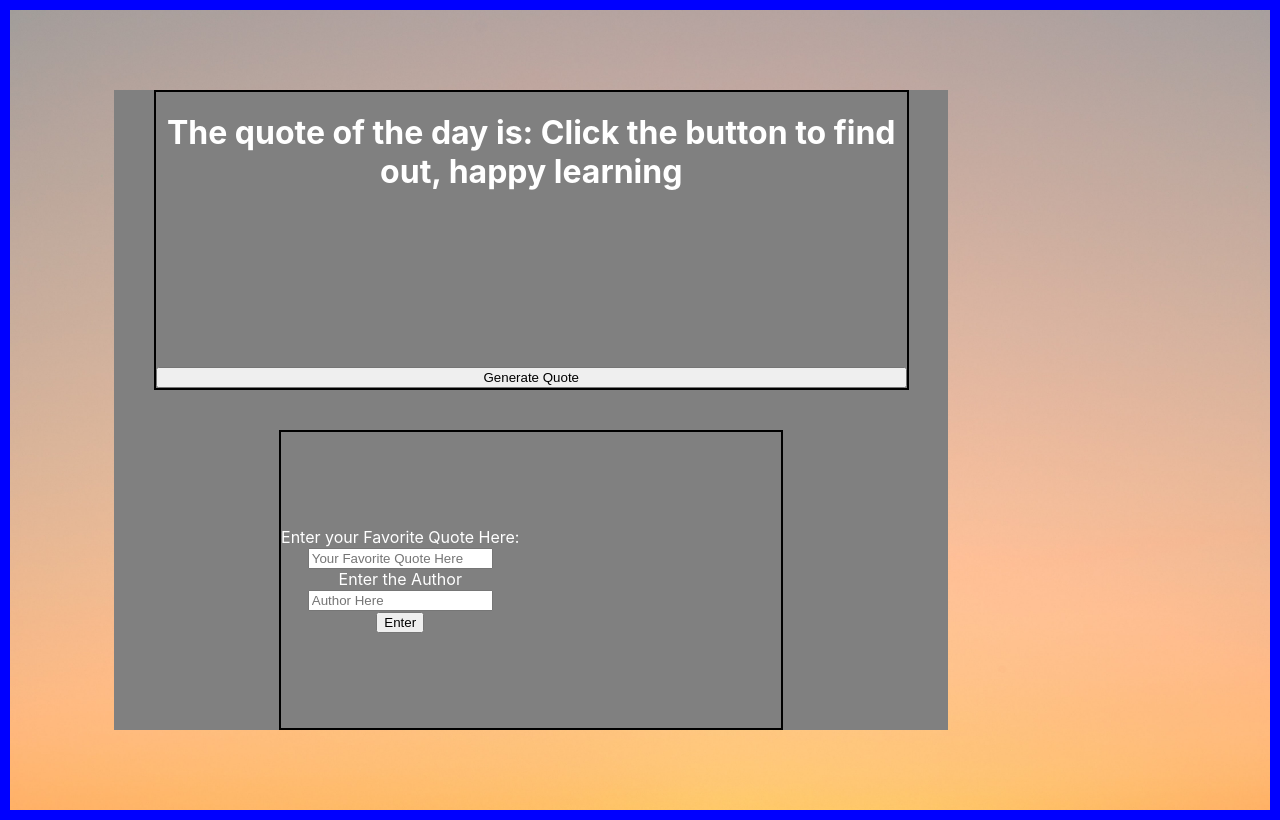
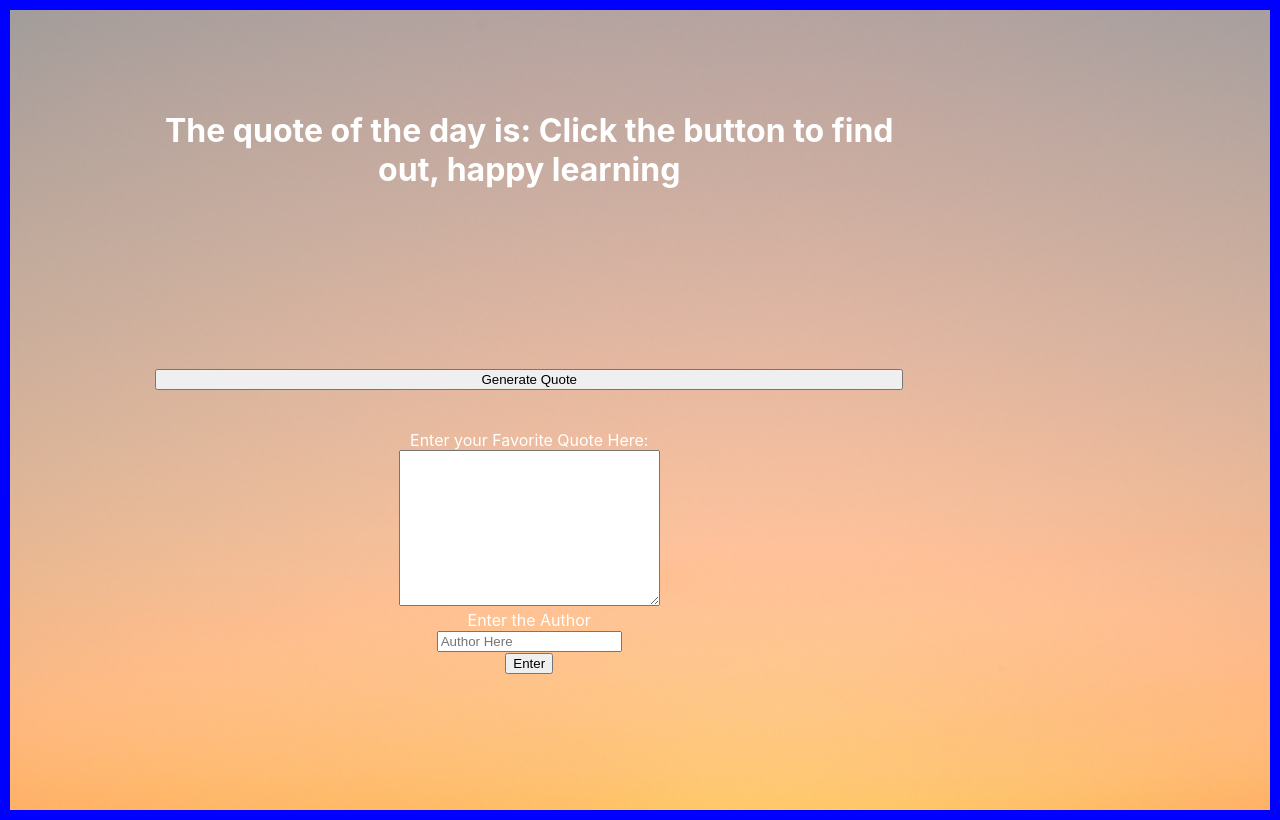
Before and after one commit to luisbryandr/quote-of-the-day, a React (Create React App) app: page / in a window 1280 px wide. Built offline with nearby package versions, Linux system fonts and the light colour scheme.

Commit message:
form centered, now wip creating another page where form renders

```diff
--- a/src/App.js
+++ b/src/App.js
@@ -23,11 +23,7 @@ function App() {
         <form>
           <label>Enter your Favorite Quote Here:</label>
           <br></br>
-          <input
-            type="text"
-            placeholder="Your Favorite Quote Here"
-            name="quote"
-          />
+          <textarea name="paragraph" cols="30" rows="10"></textarea>
           <br></br>
           <label>Enter the Author</label>
           <br></br>
@@ -43,11 +39,8 @@ function App() {
 export default App
 
 const StyledForm = styled.div`
-  display: flex;
-  align-items: center;
-
   margin-top: 40px;
-  border: black solid 2px;
+  // border: black solid 2px;
   width: 60%;
   height: 40vh;
 `
@@ -56,7 +49,7 @@ const MainDiv = styled.div`
 
   align-items: center;
   flex-direction: column;
-  background-color: grey;
+  // background-color: grey;
   color: white;
   margin: auto;
   width: 80%;
@@ -66,7 +59,7 @@ const Header = styled.div`
   display: flex;
   flex-flow: column wrap;
   justify-content: space-between;
-  border: black solid 2px;
+  // border: black solid 2px;
   width: 90%;
   height: 40vh;
 `
```
